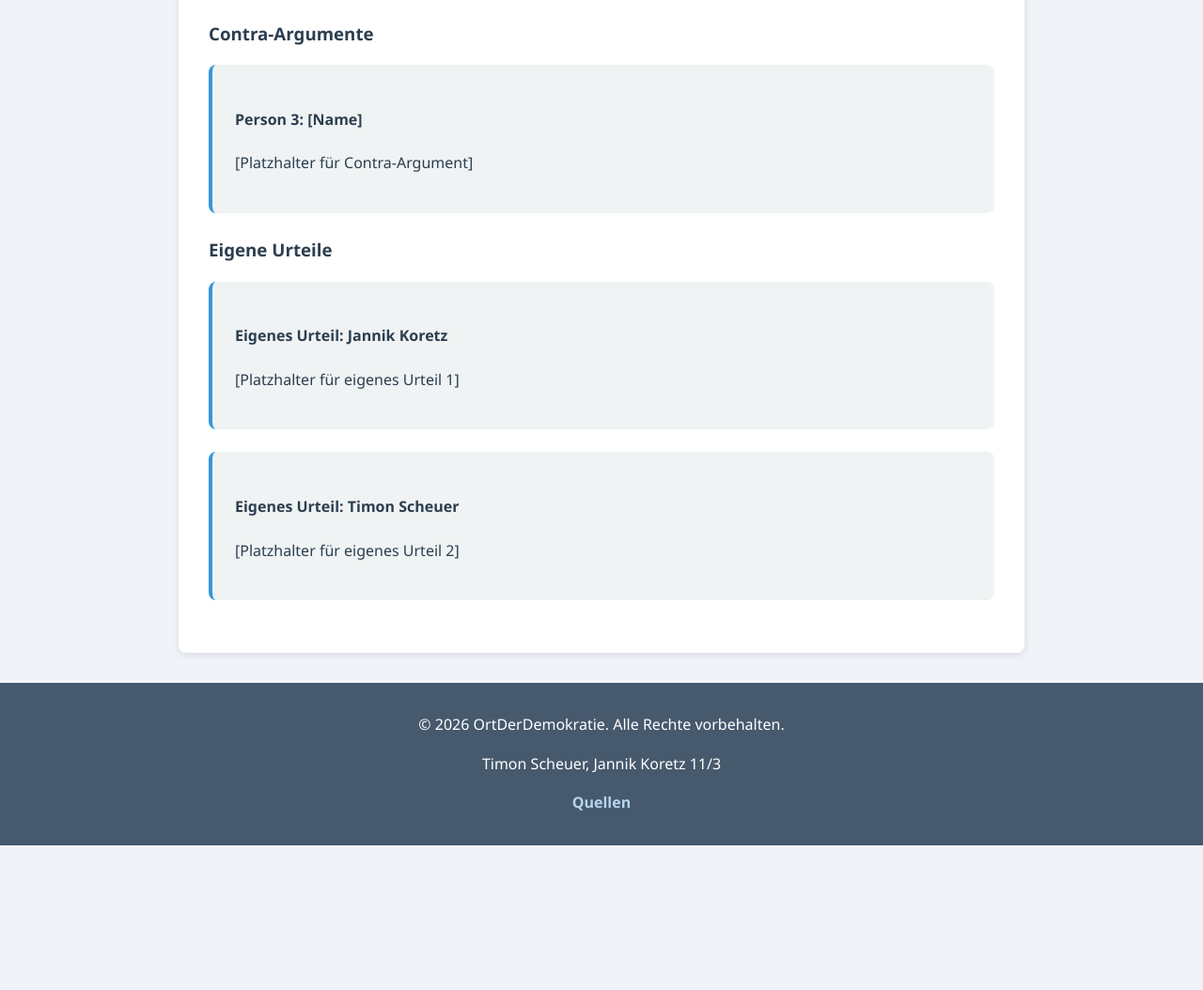
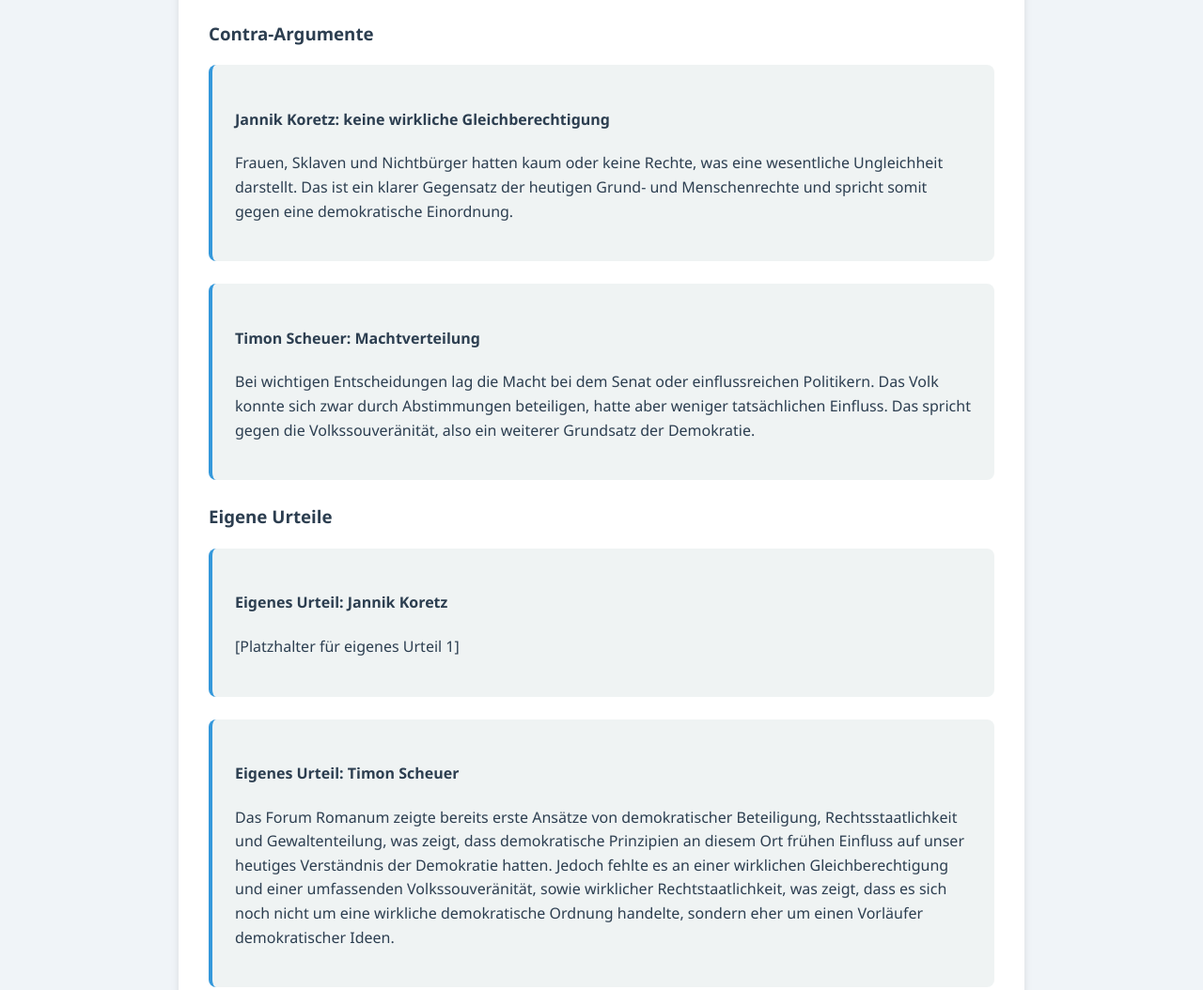
Before and after one commit to CodeForStudy/OrtDerDemokratie, a plain HTML site: page sites/argumentation.html in a window 1280 px wide. Shown: the part 1373-2427 px from the top of the page at 94% size. Before the commit the page ends 2273 px from the top, so only its background shows below. Drawn offline with Linux system fonts and the light colour scheme.

Commit message:
Update argumentation.html

```diff
--- a/sites/argumentation.html
+++ b/sites/argumentation.html
@@ -44,9 +44,14 @@
 
             <h3>Contra-Argumente</h3>
             <div class="argument">
-                <h4>Person 3: [Name]</h4>
-                <p>[Platzhalter für Contra-Argument]</p>
+                <h4>Jannik Koretz: keine wirkliche Gleichberechtigung</h4>
+                <p>Frauen, Sklaven und Nichtbürger hatten kaum oder keine Rechte, was eine wesentliche Ungleichheit darstellt. Das ist ein klarer Gegensatz der heutigen Grund- und Menschenrechte und spricht somit gegen eine demokratische Einordnung.</p>
             </div>
+            <div class="argument">
+                <h4>Timon Scheuer: Machtverteilung</h4>
+                <p>Bei wichtigen Entscheidungen lag die Macht bei dem Senat oder einflussreichen Politikern. Das Volk konnte sich zwar durch Abstimmungen beteiligen, hatte aber weniger tatsächlichen Einfluss. Das spricht gegen die Volkssouveränität, also ein weiterer Grundsatz der Demokratie.</p>
+            </div>
+
 
             <h3>Eigene Urteile</h3>
             <div class="argument">
@@ -55,7 +60,7 @@
             </div>
             <div class="argument">
                 <h4>Eigenes Urteil: Timon Scheuer</h4>
-                <p>[Platzhalter für eigenes Urteil 2]</p>
+                <p>Das Forum Romanum zeigte bereits erste Ansätze von demokratischer Beteiligung, Rechtsstaatlichkeit und Gewaltenteilung, was zeigt, dass demokratische Prinzipien an diesem Ort frühen Einfluss auf unser heutiges Verständnis der Demokratie hatten. Jedoch fehlte es an einer wirklichen Gleichberechtigung und einer umfassenden Volkssouveränität, sowie wirklicher Rechtstaatlichkeit, was zeigt, dass es sich noch nicht um eine wirkliche demokratische Ordnung handelte, sondern eher um einen Vorläufer demokratischer Ideen.</p>
             </div>
         </section>
     </main>
```
